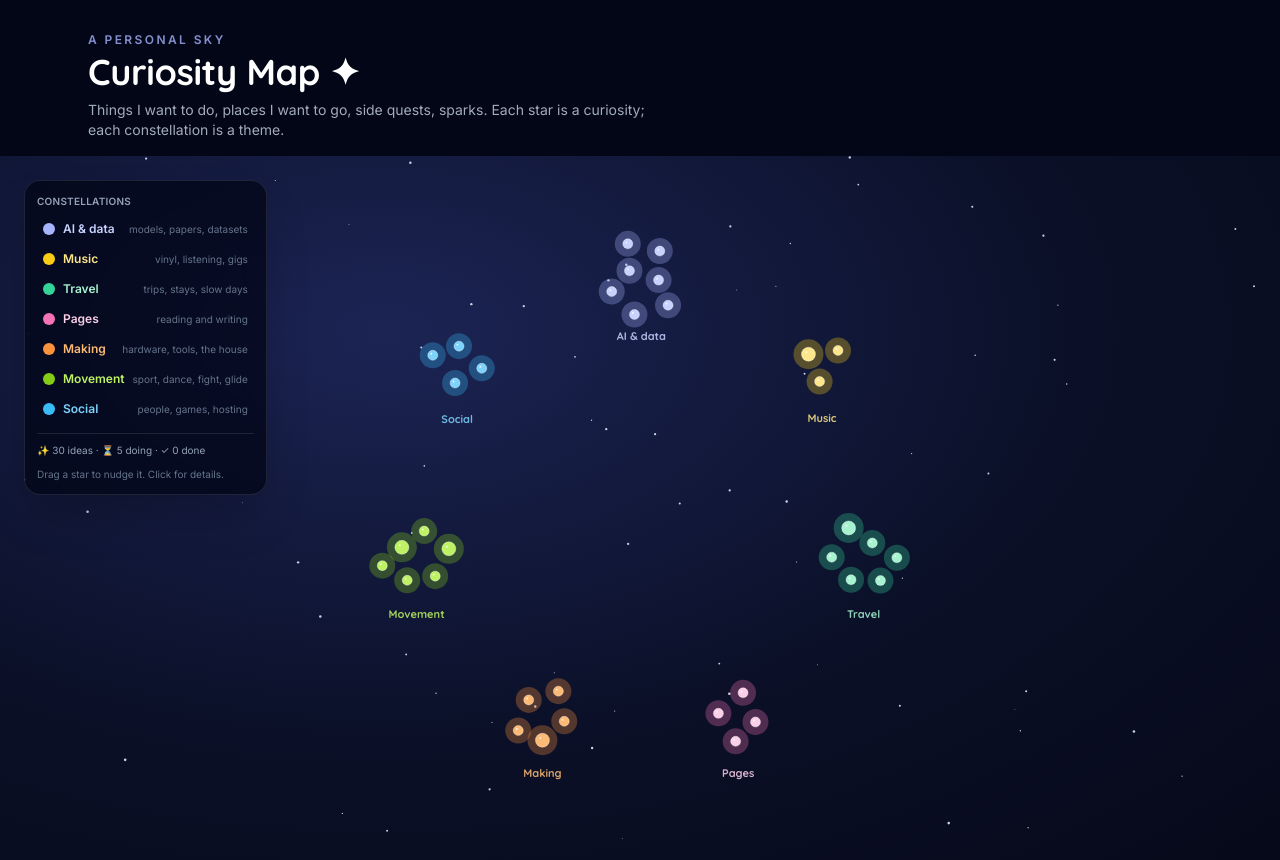
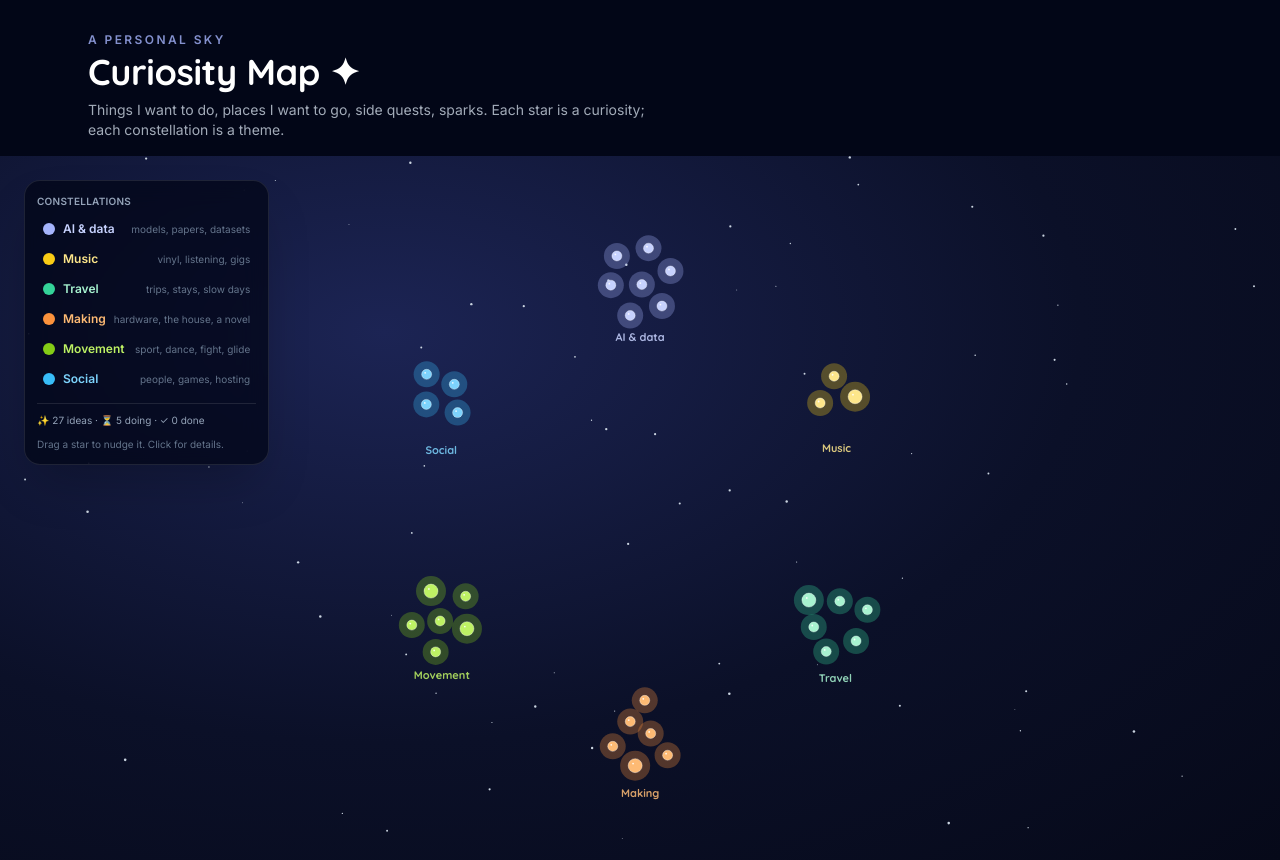
Before and after one commit to rishabhramteke/curiosity-map, a React (Vite) app: page / in a window 1280 px wide. Built offline with nearby package versions, Linux system fonts and the light colour scheme.

Commit message:
drop Pages cluster; fold novel + reading list into one Making star
Six themes now (AI, Music, Travel, Making, Movement, Social). Reading
recommendations live on the same star as the novel-writing intent —
'Recommend me ✨' on that star pulls double duty as the reading list.

```diff
--- a/src/data/items.ts
+++ b/src/data/items.ts
@@ -137,41 +137,15 @@ export const ITEMS: Curiosity[] = [
     status: 'idea',
   },
 
-  // ─── Pages ────────────────────────────────────────────────────────────
+  // ─── Making ───────────────────────────────────────────────────────────
   {
-    id: 'pag-novel',
+    id: 'mak-novel',
     title: 'Write a novel as Ariel Vikingson',
     description:
-      'Pen name keeps it playful. Outline first, draft second. Nordic ache, slow prose. No deadline yet — just start.',
-    theme: 'pages',
+      'Pen name keeps it playful. Probably literary fiction with a Nordic ache, slow prose. Also where my reading list lives — recommend me anything that\'d inspire it ✨',
+    theme: 'making',
     status: 'idea',
   },
-  {
-    id: 'pag-words',
-    title: '500 words a day',
-    description:
-      'Doesn\'t have to be the novel. Habit > output. Throwaway pages count.',
-    theme: 'pages',
-    status: 'idea',
-  },
-  {
-    id: 'pag-norse',
-    title: 'Soak in Nordic literature',
-    description:
-      'For Ariel\'s voice. Sigrid Undset, Knut Hamsun, the Eddas. Let the cadence seep in.',
-    theme: 'pages',
-    status: 'idea',
-  },
-  {
-    id: 'pag-list',
-    title: 'Build a reading list',
-    description:
-      'I don\'t know what to read next. Recommend me anything — fiction, philosophy, weird non-fiction, all welcome.',
-    theme: 'pages',
-    status: 'idea',
-  },
-
-  // ─── Making ───────────────────────────────────────────────────────────
   {
     id: 'mak-printer',
     title: 'Buy a 3D printer',
--- a/src/data/themes.ts
+++ b/src/data/themes.ts
@@ -31,22 +31,13 @@ export const THEMES: Theme[] = [
     blurb: 'trips, stays, slow days',
   },
   {
-    id: 'pages',
-    label: 'Pages',
-    star: '#fbcfe8',
-    glow: '#f472b6',
-    line: 'rgba(244,114,182,0.45)',
-    ink: '#fbcfe8',
-    blurb: 'reading and writing',
-  },
-  {
     id: 'making',
     label: 'Making',
     star: '#fdba74',
     glow: '#fb923c',
     line: 'rgba(251,146,60,0.45)',
     ink: '#fdba74',
-    blurb: 'hardware, tools, the house',
+    blurb: 'hardware, the house, a novel',
   },
   {
     id: 'movement',
--- a/src/types/index.ts
+++ b/src/types/index.ts
@@ -2,7 +2,6 @@ export type ThemeId =
   | 'ai'
   | 'music'
   | 'travel'
-  | 'pages'
   | 'making'
   | 'movement'
   | 'social';
```
